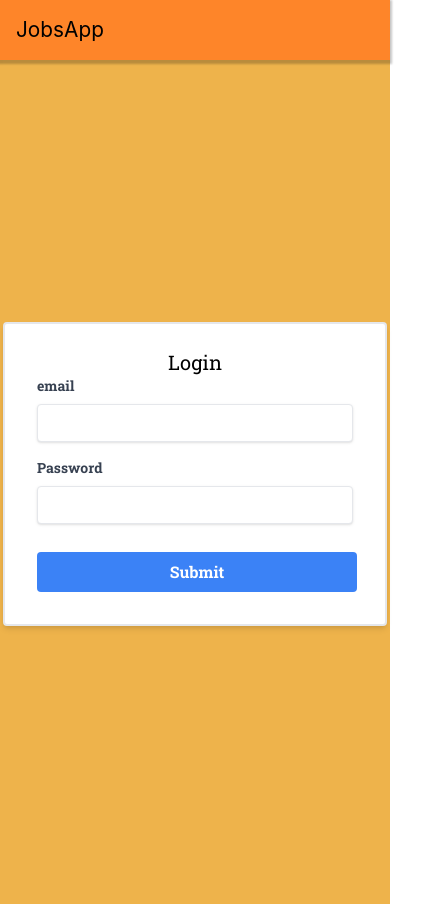
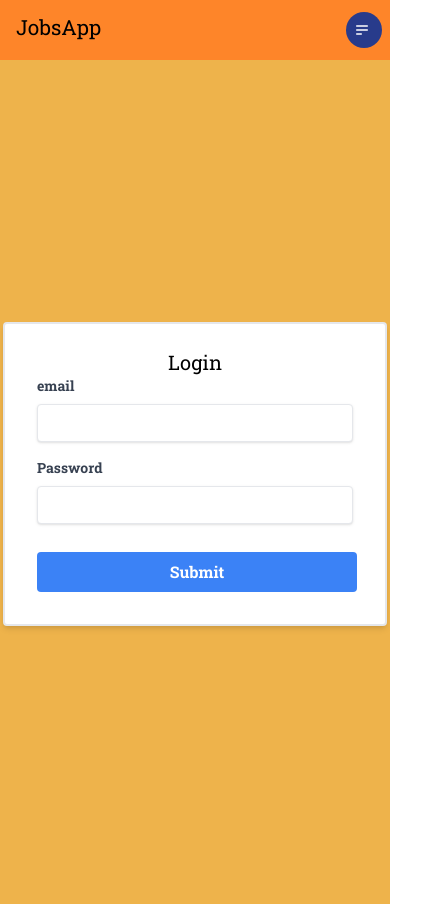
Before and after one commit to agkayster/jobs-api, a React (Create React App) app in the folder jobs-app/: page /login in a window 390 px wide. Shown: the whole page, 427 px wide, since content can reach past the window. Built offline with nearby package versions, Linux system fonts and the light colour scheme.

Commit message:
dashboard button desktop view

```diff
--- a/jobs-app/src/Navigation/Navbar.js
+++ b/jobs-app/src/Navigation/Navbar.js
@@ -1,53 +1,42 @@
 import React, { useState, useContext } from 'react';
 import { Link } from 'react-router-dom';
 import AppContext from '../Utils/AppContext';
+import HamburgerButton from './hamburgerButton';
+import MobileDropdownView from './mobileDropdownView';
+import { logout } from './logoutMethod';
+import { HiOutlineMenuAlt2 } from 'react-icons/hi';
 
 export default function Navbar() {
 	/* Destruture token and message from AppContext */
 	const { token, message } = useContext(AppContext);
+	const [isExpandable, setIsExpandable] = useState(false);
 
-	const logout = () => {
-		/* Local storage sets our token when we login and we use logout method to remove
-    token from localStorage */
-		localStorage.removeItem('token');
-		localStorage.removeItem('message');
-		/* location.pathname allows us to log out and immediately refresh the login window */
-		window.location.pathname = '/login';
+	// function that controls the hamburger click in mobile view //
+	const expandInMobileView = (e) => {
+		setIsExpandable(!isExpandable);
 	};
+
 	return (
-		<nav className='navigation flex items-center relative h-[60px] w-full p-[0.5rem_0rem] shadow-[0_2px_2px_2px_rgba(9,9,9,0.23)] text-black bg-[#fe8529]'>
-			<Link
-				to='/'
-				className='brand-name no-underline text-black text-[1.3rem] ml-[1rem]'>
-				JobsApp
-			</Link>
-			<button className='hamburger border-0 h-10 w-10 p-[0.5rem] rounded-[50%] bg-[#283b8b] cursor-pointer transition-[background-color 0.2s ease-in-out] absolute top-[50%] right-[25px] translate-y-[-50%] hidden hover:bg-[#2642af]'>
-				{/* icon from heroicons.com */}
-				<svg
-					xmlns='http://www.w3.org/2000/svg'
-					className='h-5 w-5'
-					viewBox='0 0 20 20'
-					fill='white'>
-					<path
-						fillRule='evenodd'
-						d='M3 5a1 1 0 011-1h12a1 1 0 110 2H4a1 1 0 01-1-1zM3 10a1 1 0 011-1h12a1 1 0 110 2H4a1 1 0 01-1-1zM9 15a1 1 0 011-1h6a1 1 0 110 2h-6a1 1 0 01-1-1z'
-						clipRule='evenodd'
-					/>
-				</svg>
-			</button>
-			<div className='ml-auto flex'>
-				<h2 className='text-black font-["Roboto_Slab"] mr-3'>
-					{/* This code works because of window.location.pathname in login.js which causes a refresh */}
-					{token && message}
-				</h2>
-				{token && (
-					<button
-						className='no-underline block mx-4'
-						onClick={logout}>
-						Sign Out
-					</button>
-				)}
+		<nav className='navigation bg-[#fe8529] block relative'>
+			<div className='flex justify-between py-3'>
+				<Link
+					to='/'
+					className='brand-name no-underline font-["Roboto_Slab"] text-black text-[1.3rem] ml-[1rem]'>
+					JobsApp
+				</Link>
+				<HamburgerButton
+					expandInMobileView={expandInMobileView}
+					HiOutlineMenuAlt2={HiOutlineMenuAlt2}
+					isExpandable={isExpandable}
+				/>
 			</div>
+			{/* isExpandable controls the hamburger dropdown in mobile view */}
+			<MobileDropdownView
+				token={token}
+				message={message}
+				logout={logout}
+				isExpandable={isExpandable}
+			/>
 		</nav>
 	);
 }
--- /dev/null
+++ b/jobs-app/src/Navigation/hamburgerButton.js
@@ -0,0 +1,42 @@
+import React from 'react';
+import { IconContext } from 'react-icons';
+
+// hamburgerButton is exported to Navbar.js //
+const HamburgerButton = ({
+	expandInMobileView,
+	HiOutlineMenuAlt2,
+	isExpandable,
+}) => {
+	return (
+		<>
+			<button
+				className='border-0 h-9 w-9 p-[0.5rem] mr-2 rounded-[50%] bg-[#283b8b] md:hidden'
+				onClick={expandInMobileView}>
+				{/* icon from heroicons.com */}
+				{isExpandable ? (
+					<svg
+						xmlns='http://www.w3.org/2000/svg'
+						className='h-5 w-5 transition ease-in-out duration-1000'
+						viewBox='0 0 20 20'
+						fill='white'>
+						<path
+							fillRule='evenodd'
+							d='M3 5a1 1 0 011-1h12a1 1 0 110 2H4a1 1 0 01-1-1zM3 10a1 1 0 011-1h12a1 1 0 110 2H4a1 1 0 01-1-1zM9 15a1 1 0 011-1h6a1 1 0 110 2h-6a1 1 0 01-1-1z'
+							clipRule='evenodd'
+						/>
+					</svg>
+				) : (
+					<IconContext.Provider
+						value={{
+							color: 'white',
+							className: 'transition ease-in-out duration-1000',
+						}}>
+						<HiOutlineMenuAlt2 />
+					</IconContext.Provider>
+				)}
+			</button>
+		</>
+	);
+};
+
+export default HamburgerButton;
--- /dev/null
+++ b/jobs-app/src/Navigation/logoutMethod.js
@@ -0,0 +1,9 @@
+// exported to Navbar.js //
+export const logout = () => {
+	/* Local storage sets our token when we login and we use logout method to remove
+    token from localStorage */
+	localStorage.removeItem('token');
+	localStorage.removeItem('message');
+	/* location.pathname allows us to log out and immediately refresh the login window */
+	window.location.pathname = '/login';
+};
--- /dev/null
+++ b/jobs-app/src/Navigation/mobileDropdownView.js
@@ -0,0 +1,28 @@
+import React from 'react';
+
+// exported to Navbar.js //
+function MobileDropdownView({ isExpandable, token, message, logout }) {
+	return (
+		<>
+			<div
+				className={
+					(isExpandable ? 'top-[60px]' : 'top-[-200px]') +
+					' absolute z-50 w-full h-48 py-8 bg-[#fe8529] text-center transition-top ease-in-out duration-1000 md:bg-transparent md:border-0 md:flex md:flex-row justify-end md:py-4 md:pr-4 md:top-0 md:h-0 md:transition-none'
+				}>
+				<h2 className='text-black font-["Roboto_Slab"] md:mr-3'>
+					{/* This code works because of window.location.pathname in login.js which causes a refresh */}
+					{token && message}
+				</h2>
+				{token && (
+					<button
+						className='text-black font-["Roboto_Slab"] mt-5 md:mt-0'
+						onClick={logout}>
+						Sign Out
+					</button>
+				)}
+			</div>
+		</>
+	);
+}
+
+export default MobileDropdownView;
--- a/jobs-app/src/components/jobs.js
+++ b/jobs-app/src/components/jobs.js
@@ -69,8 +69,6 @@ const Jobs = () => {
 
 	console.log('get jobs input form data =>', formData);
 
-	// if (jobs.length === 0)
-	// 	return <p className="font-['Roboto_Slab']">Loading...</p>;
 	return (
 		<JobsFormDisplay
 			handleJobsSubmit={handleJobsSubmit}
--- a/jobs-app/src/components/jobsFormDisplay.js
+++ b/jobs-app/src/components/jobsFormDisplay.js
@@ -11,7 +11,7 @@ const JobsFormDisplay = ({
 	handleDelete,
 }) => {
 	return (
-		<div className='container mx-auto px-4 bg-[#eeb34b] relative h-screen'>
+		<div className='container mx-auto px-4 bg-[#eeb34b] relative h-screen md:h-screen overflow-x-hidden'>
 			<div className='grid h-24 justify-center pt-3'>
 				<form
 					className='bg-white shadow-md rounded px-8 pt-6 pb-8 mb-4 border-2 w-96 font-["Roboto_Slab"]'
@@ -55,7 +55,7 @@ const JobsFormDisplay = ({
 				</form>
 			</div>
 			<div className='mt-64'>
-				<div className='w-full max-w-full flex sm:flex-col md:flex-row md:flex-wrap justify-between mt-5'>
+				<div className='w-full max-w-full grid grid-cols-2 gap-4 md:flex md:flex-row md:flex-wrap justify-between mt-5'>
 					{jobs &&
 						jobs.map(
 							({
--- a/jobs-app/src/components/updateJobsForm.js
+++ b/jobs-app/src/components/updateJobsForm.js
@@ -10,7 +10,7 @@ const UpdateJobsForm = ({
 	formData,
 }) => {
 	return (
-		<div className='relative bg-[#eeb34b] h-screen'>
+		<div className='relative bg-[#eeb34b] h-screen overflow-x-hidden'>
 			<div className='grid h-24 justify-center pt-5'>
 				<form
 					className='bg-white shadow-md rounded px-8 pt-6 pb-8 mb-4 border-2 w-96 font-["Roboto_Slab"]'
@@ -92,7 +92,7 @@ const UpdateJobsForm = ({
 					</div>
 				</form>
 			</div>
-			<div className='absolute top-0 right-0'>
+			<div className='absolute inset-x-64 top-[27.5rem] md:top-0 md:left-3/4'>
 				<Link to='/jobs'>
 					<button
 						className='bg-blue-500 hover:bg-blue-700 text-white font-bold py-2 px-4 rounded focus:outline-none focus:shadow-outline w-4/10 mr-5 mt-5'
--- a/jobs-app/src/components/userLogin.js
+++ b/jobs-app/src/components/userLogin.js
@@ -54,7 +54,7 @@ function UserLogin() {
 	console.log('get form data for login =>', formData);
 
 	return (
-		<div className='bg-[#eeb34b]'>
+		<div className='bg-[#eeb34b] overflow-x-hidden'>
 			<div className='grid h-screen place-items-center'>
 				<form
 					className='bg-white shadow-md rounded px-8 pt-6 pb-8 mb-4 border-2 w-96 font-["Roboto_Slab"]'
--- a/jobs-app/src/components/userRegister.js
+++ b/jobs-app/src/components/userRegister.js
@@ -36,7 +36,7 @@ function UserRegister() {
 	console.log('get form data =>', formData);
 
 	return (
-		<div className='bg-[#eeb34b]'>
+		<div className='bg-[#eeb34b] overflow-x-hidden'>
 			<div className='grid h-screen place-items-center'>
 				<form
 					className='bg-white shadow-md rounded px-8 pt-6 pb-8 border-2 w-96 font-["Roboto_Slab"]'
```
